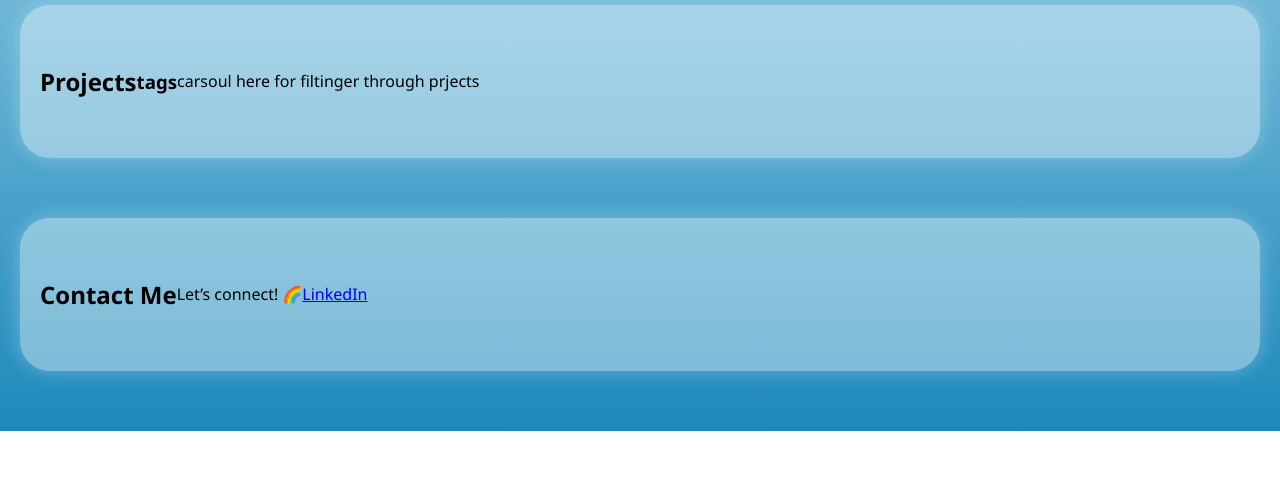
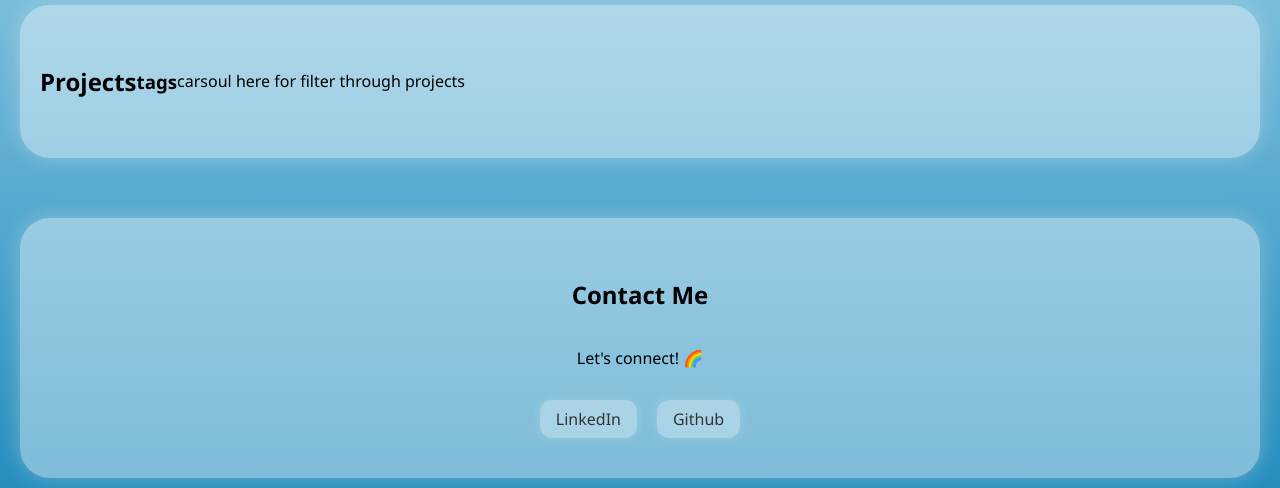
Before and after one commit to HollyDraz/hdportfolio, a React (Create React App) app in the folder portfolio/: page / in a window 1280 px wide. Shown: the part 596-1084 px from the top of the page. Before the commit the page ends 1027 px from the top, so only its background shows below. Built offline with nearby package versions, Linux system fonts and the light colour scheme.

Commit message:
added some conatac styling

```diff
--- a/portfolio/src/components/Contact.css
+++ b/portfolio/src/components/Contact.css
@@ -15,11 +15,33 @@
   box-shadow: 0 0 30px rgba(255, 255, 255, 0.6); /* Enhance the box-shadow on hover */
 }
 
-  .profile-pic {
-    width: 150px;
-    height: 150px;
-    border-radius: 50%;
-    margin-right: 20px; /* Space between image and text */
-    box-shadow: 0 0 10px rgba(255, 255, 255, 0.5);
-    transition: transform 0.3s ease; /* Transition for smooth effect */
+
+.contact-content {
+  display: flex;
+  flex-direction: column;
+  width: 100%;
+  align-items: center;
 }
+
+.contact-links {
+  display: flex;
+  gap: 20px;
+  margin-top: 15px;
+}
+
+.contact-link {
+  padding: 8px 16px;
+  background: rgba(255, 255, 255, 0.3);
+  border-radius: 12px;
+  text-decoration: none;
+  color: #333;
+  font-weight: 500;
+  transition: all 0.3s ease;
+  box-shadow: 0 0 10px rgba(255, 255, 255, 0.2);
+}
+
+.contact-link:hover {
+  background: rgba(255, 255, 255, 0.5);
+  box-shadow: 0 0 15px rgba(255, 255, 255, 0.4);
+  transform: translateY(-2px);
+}
--- a/portfolio/src/components/Contact.js
+++ b/portfolio/src/components/Contact.js
@@ -4,9 +4,30 @@ import './Contact.css';
 function Contact() {
   return (
     <div className="cntsection">
-      <h2>Contact Me</h2>
-      <p>Let’s connect! 🌈</p>
-      <a href="https://www.linkedin.com/in/hollydrazenovich" target="_blank" rel="noreferrer">LinkedIn</a>
+      <div className="contact-content">
+        <h2 className="header">Contact Me</h2>
+
+        <p>Let's connect! 🌈</p>
+
+        <div className="contact-links">
+          <a
+            href="https://www.linkedin.com/in/hollydrazenovich"
+            target="_blank"
+            rel="noreferrer"
+            className="contact-link"
+          >
+            LinkedIn
+          </a>
+          <a
+            href="https://github.com/HollyDraz"
+            target="_blank"
+            rel="noreferrer"
+            className="contact-link"
+          >
+            Github
+          </a>
+        </div>
+      </div>
     </div>
   );
 }
--- a/portfolio/src/components/Projects.js
+++ b/portfolio/src/components/Projects.js
@@ -7,7 +7,7 @@ function Projects() {
     <div className="prgsection">
       <h2>Projects</h2>
       <h3>tags</h3>
-      <p>carsoul here for filtinger through prjects</p>
+      <p>carsoul here for filter through projects</p>
 
     </div>
   );
```
Lines whose indentation alone changed are shown as unchanged.
